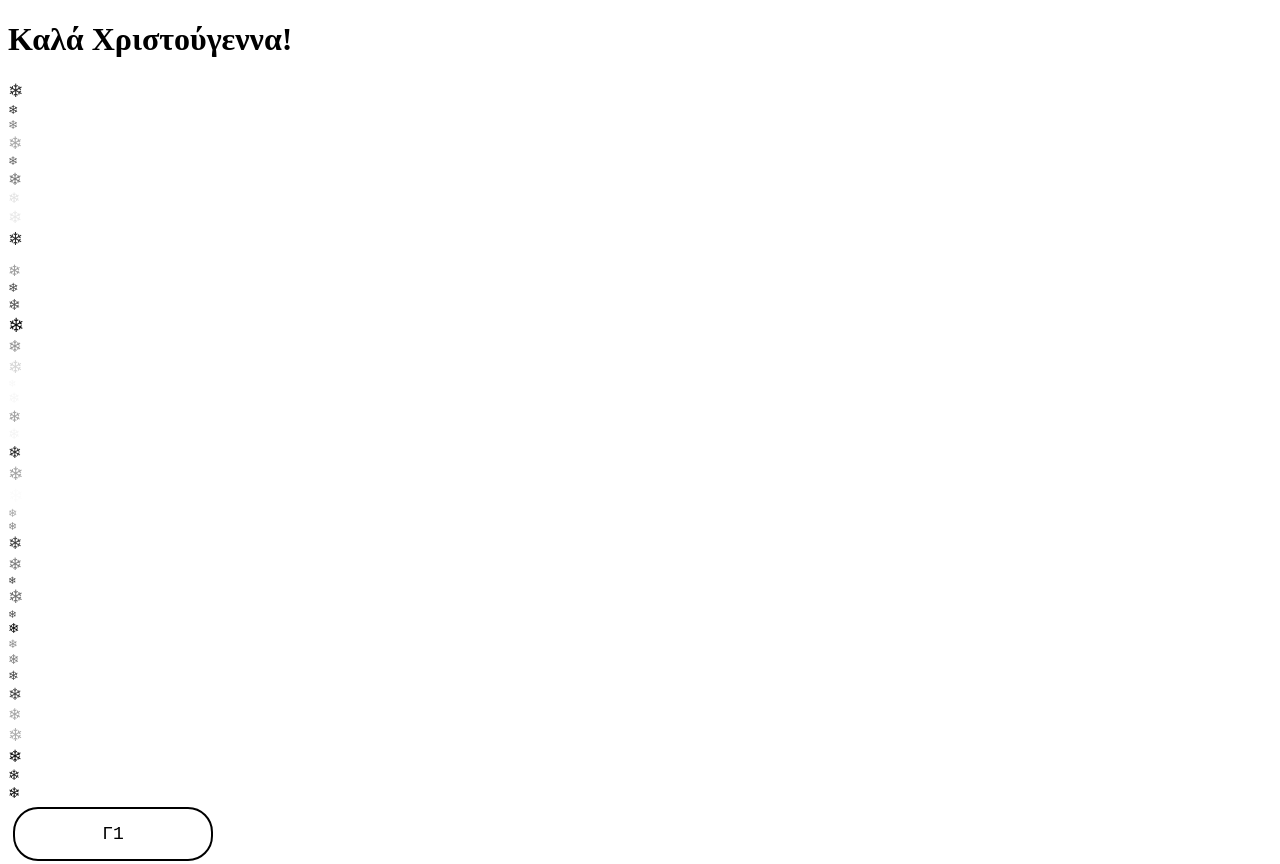
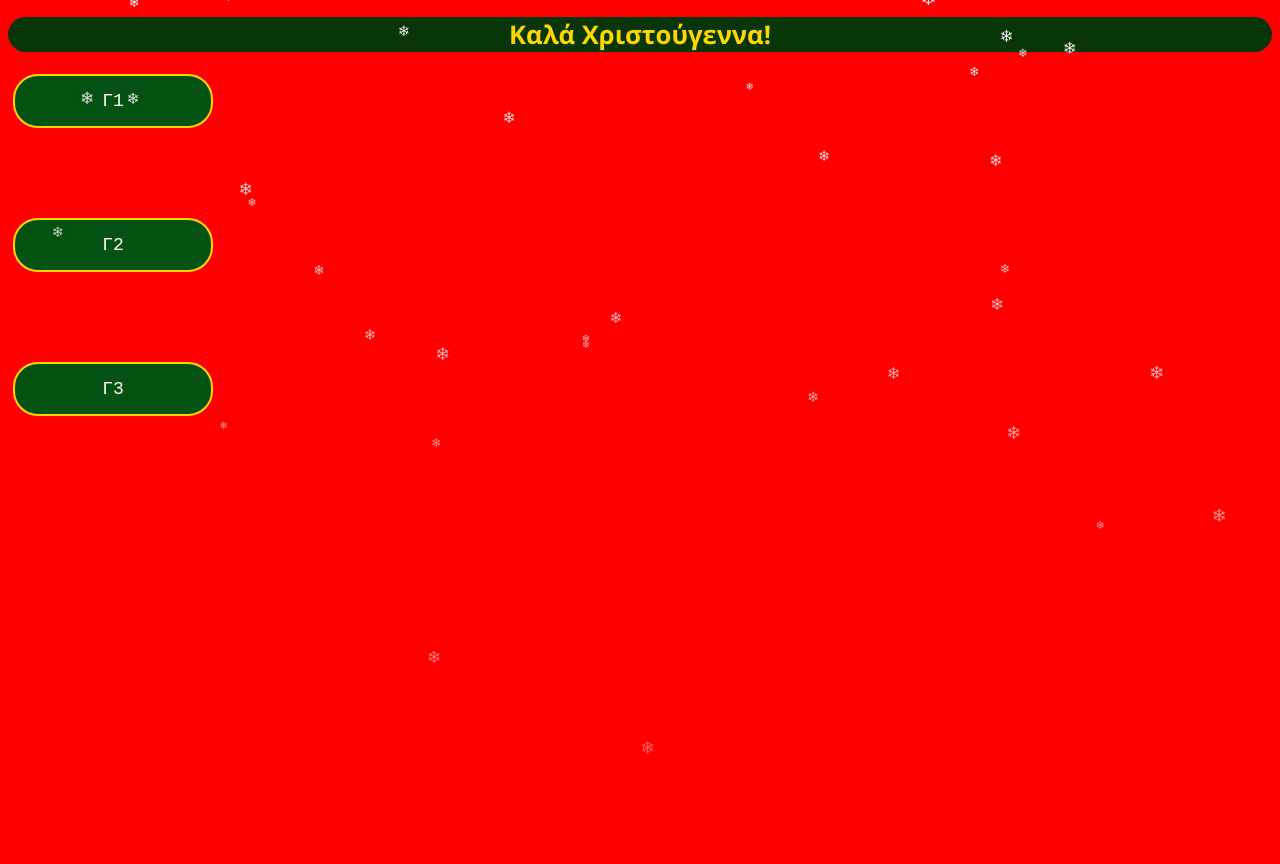
Before and after one commit to schrodingerbug/gnl_program, a plain HTML site: page index.html in a window 1280 px wide. Shown: the top 864 px of the page. After the commit the page ends 800 px from the top, so only its background shows below. Drawn offline with Linux system fonts and the light colour scheme.

Commit message:
Christmas update to css

```diff
--- a/styles.css
+++ b/styles.css
@@ -7,14 +7,14 @@
 }
 
   th, td {
-    border: 1px solid rgb(255, 255, 255); padding: 12px 24px;
+    border: 1px solid  gold; padding: 12px 24px;
 }
 
 body{
-    background-color: white;
+    background-color: red;
 }
 .timetable{
-    color:rgb(0, 0, 0);
+    color:rgb(255, 255, 255);
     font-family: 'Segoe UI', Tahoma, Geneva, Verdana, sans-serif;
 }
 .timetable > div {
@@ -22,22 +22,22 @@ body{
   max-width: 100%;
 }
 .random_bs_go{
-    color: white;
+    color: red;
 }
 .time{
-    background-color: rgb(213, 205, 205);
-    box-shadow: 10px 10px white;
+    background-color: rgb(6, 82, 18);
+    box-shadow: 10px 10px red;
     border-radius:25px;
-    border-color:black;
+    border-color: gold;
 }
 .button {
   font-family:'Courier New', Courier, monospace;
   border-radius: 4px;
-  background-color: white;
+  background-color: rgb(3, 82, 18);
   border-style:solid;
   border-radius:25px;
-  border-color:#000000;
-  color: #000000;
+  border-color: gold;
+  color: #ffffff;
   text-align: center;
   font-size: 28px;
   padding: 20px;
@@ -71,3 +71,36 @@ body{
   opacity: 1;
   right: 0;
 }
+
+.snow-container {
+    position: fixed;
+    top: 0;
+    left: 0;
+    width: 100%;
+    height: 100%;
+    pointer-events: none;
+    z-index: 9999;
+    overflow: hidden;
+  }
+.snowflake {
+    position: absolute;
+    top: -10px;
+    color: #fff;
+    font-size: 1.2em;
+    user-select: none;
+    animation: fall linear infinite;
+    text-shadow: 0 0 5px rgba(0,0,0,0.2);
+  }
+@keyframes fall {
+    0% { transform: translateY(-10vh) translateX(0); opacity: 1; }
+    100% { transform: translateY(105vh) translateX(20px); opacity: 0.3; }
+  }
+#holiday_banner{
+  color:gold;
+  font-size:1.6em;
+  font-family: 'Segoe UI', Tahoma, Geneva, Verdana, sans-serif;
+  border-radius: 25px;
+  border-color:gold;
+  background-color: rgb(9, 54, 9);
+  text-align: center;
+}
```
